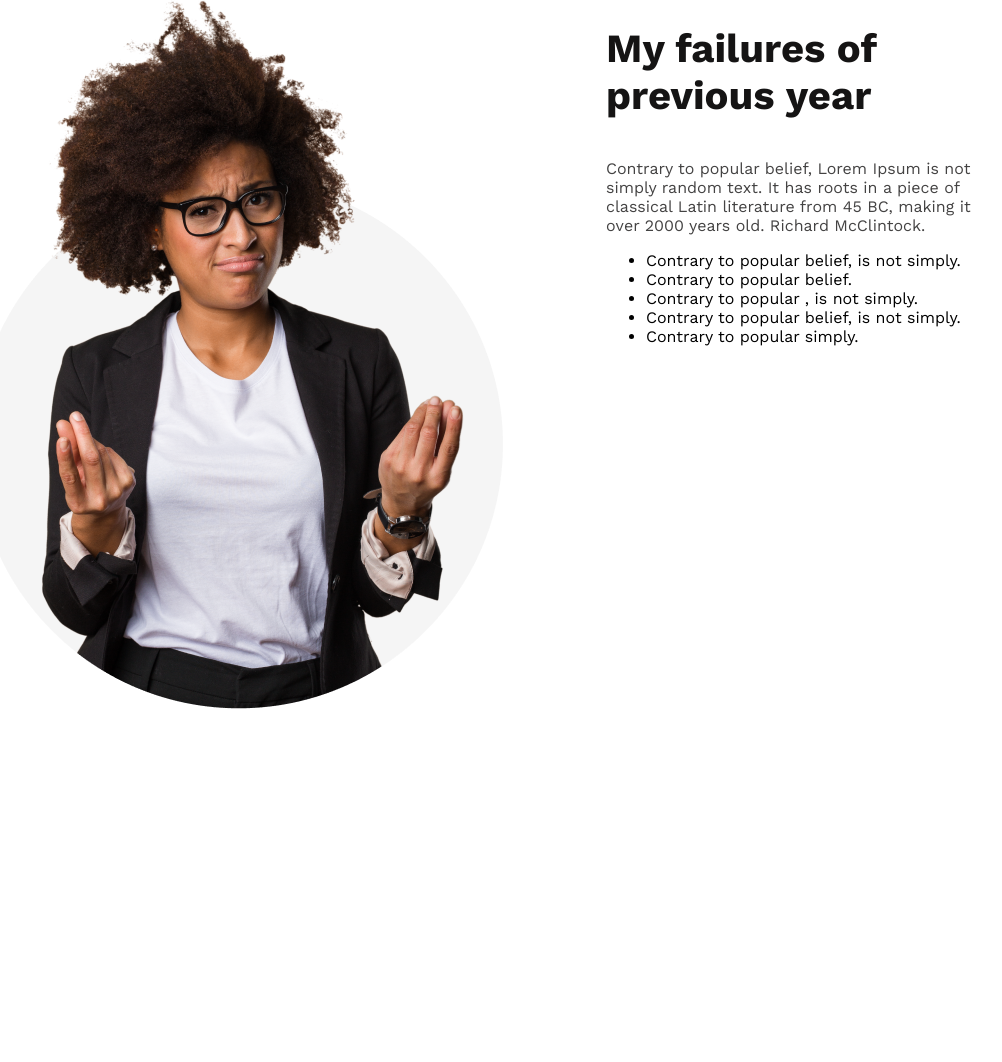
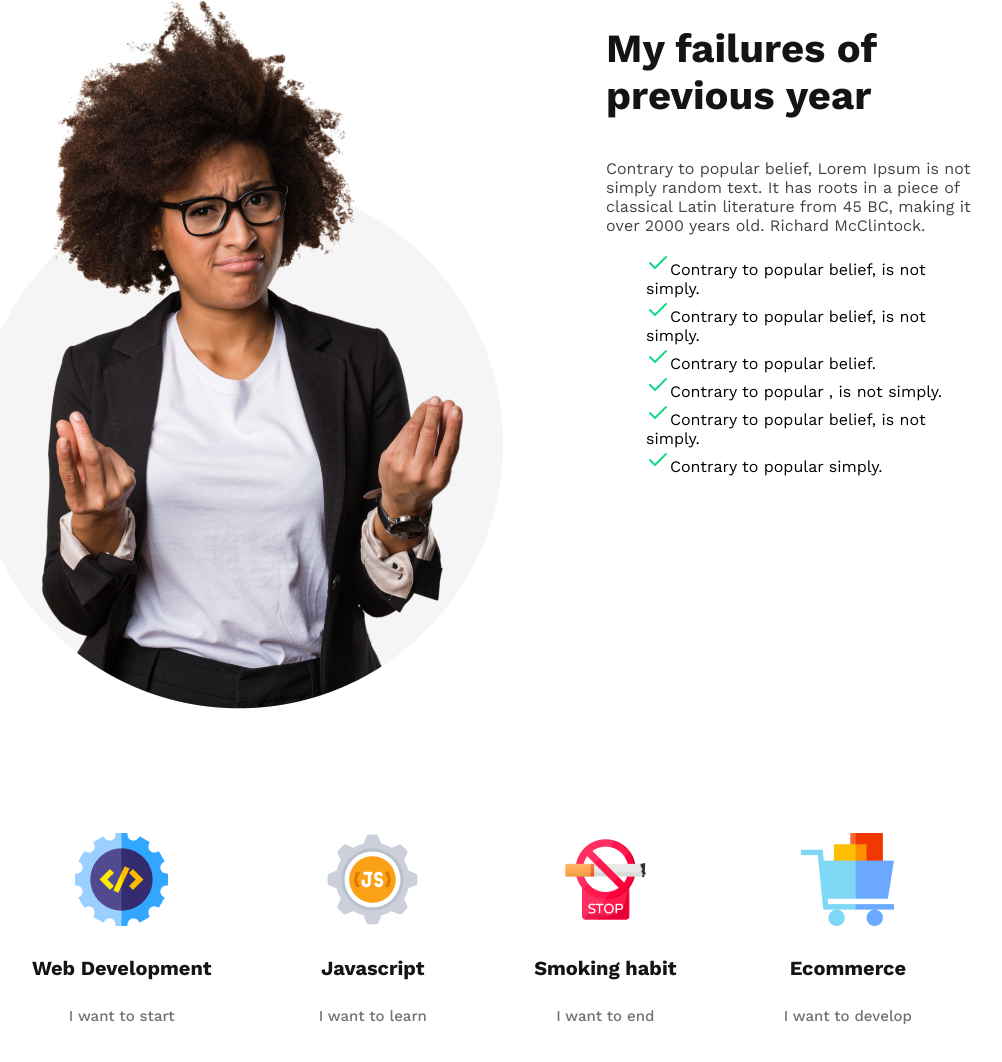
Before and after one commit to abir221090/new-year-new-me, a plain HTML site: page index.html in a window 1280 px wide. Shown: the part 1059-2121 px from the top of the page, without its empty margins (168-1170 px from the left). Before the commit the page ends 1892 px from the top, so only its background shows below. Drawn offline with nearby package versions, Linux system fonts and the light colour scheme.

Commit message:
section2 added

```diff
--- a/index.html
+++ b/index.html
@@ -21,8 +21,9 @@
 
     </header>
 
-    <!--MAIN SCTION  -->
+    <!--main SCTION  -->
     <main>
+        <!-- section1 -->
     <section class="previous-year">
         <div>
             <img class="a-person" src="/images/person.png" alt="a person image">
@@ -33,20 +34,58 @@
             </h3>
             <p class="failure-heading-para">Contrary to popular belief, Lorem Ipsum is not simply random text. It has roots in a piece of classical Latin literature from 45 BC, making it over 2000 years old.  Richard McClintock.</p>
             <ul>
-                <li>Contrary to popular belief, is not simply.</li>
-                <li>Contrary to popular belief.</li>
-                <li>Contrary to popular , is not simply.</li>
-                <li>Contrary to popular belief, is not simply.</li>
-                <li>Contrary to popular simply.</li>
+                <li><span class="green-check"><svg xmlns="http://www.w3.org/2000/svg" width="24" height="24" viewBox="0 0 24 24" fill="none">
+                <path d="M20 6L9 17L4 12" stroke="#16D887" stroke-width="2" stroke-linecap="round" stroke-linejoin="round"/>
+                </svg></span>Contrary to popular belief, is not simply.</li>
+                <li><span class="green-check"><svg xmlns="http://www.w3.org/2000/svg" width="24" height="24" viewBox="0 0 24 24" fill="none">
+                    <path d="M20 6L9 17L4 12" stroke="#16D887" stroke-width="2" stroke-linecap="round" stroke-linejoin="round"/>
+                  </svg></span>Contrary to popular belief, is not simply.</li>
+                <li><span class="green-check"><svg xmlns="http://www.w3.org/2000/svg" width="24" height="24" viewBox="0 0 24 24" fill="none">
+                    <path d="M20 6L9 17L4 12" stroke="#16D887" stroke-width="2" stroke-linecap="round" stroke-linejoin="round"/>
+                  </svg></span>Contrary to popular belief.</li>
+                <li><span class="green-check"><svg xmlns="http://www.w3.org/2000/svg" width="24" height="24" viewBox="0 0 24 24" fill="none">
+                    <path d="M20 6L9 17L4 12" stroke="#16D887" stroke-width="2" stroke-linecap="round" stroke-linejoin="round"/>
+                  </svg></span>Contrary to popular , is not simply.</li>
+                <li><span class="green-check"><svg xmlns="http://www.w3.org/2000/svg" width="24" height="24" viewBox="0 0 24 24" fill="none">
+                    <path d="M20 6L9 17L4 12" stroke="#16D887" stroke-width="2" stroke-linecap="round" stroke-linejoin="round"/>
+                  </svg></span>Contrary to popular belief, is not simply.</li>
+                <li><span class="green-check"><svg xmlns="http://www.w3.org/2000/svg" width="24" height="24" viewBox="0 0 24 24" fill="none">
+                    <path d="M20 6L9 17L4 12" stroke="#16D887" stroke-width="2" stroke-linecap="round" stroke-linejoin="round"/>
+                  </svg></span>Contrary to popular simply.</li>
             </ul>
         </div>
     </section>
+    <!-- section2 -->
+    <section class="my-plans">
+        <div class="plan">
+            <img src="/images/icons/web.png" alt="webDev">
+            <h4 class="target-heading">Web Development</h4>
+            <p class="target-para">I want to start</p>
+        </div>
+        <div class="plan">
+            <img src="/images/icons/js.png" alt="java">
+            <h4 class="target-heading">Javascript</h4>
+            <p class="target-para">I want to learn</p>
+        </div>
+        <div class="plan">
+            <img src="/images/icons/smoke.png" alt="smoking">
+            <h4 class="target-heading">Smoking habit</h4>
+            <p class="target-para">I want to end</p>
+        </div>
+        <div class="plan">
+            <img src="/images/icons/ecom.png" alt="ecom">
+            <h4 class="target-heading">Ecommerce</h4>
+            <p class="target-para">I want to develop</p>
+        </div>
+
+    </section>
+
     </main>
 
     <!-- FOOTER SECTION -->
     <footer>
 
     </footer>
-
+<img src="" alt="">
 </body>
 </html>
--- a/style.css
+++ b/style.css
@@ -1,6 +1,6 @@
 /* body section here */
 body{
-    margin: 0;
+    margin:0px ;
     padding: 0;
     font-family: 'Work Sans', sans-serif;
 }
@@ -12,10 +12,12 @@ header{
     background-size: cover;
     height: 800px;
     width: 100%;
+    margin-top: 0px;
 }
 
 .header-dad{
     text-align: right;
+
 }
 
 
@@ -42,6 +44,10 @@ font-weight: 400;}
     gap:85px;
     margin: 200px 130px 120px 120px;
 }
+.previous-year li {
+list-style: none;
+
+}
 
 .failure-heading{
 color: #151414;
@@ -52,6 +58,34 @@ font-weight: 700;
 color:#444343;
 font-size: 16px;
 font-weight: 400;}
+
+/* section2 */
+
+.my-plans{
+    display:flex;
+    gap:100px;
+    justify-content: space-between;
+    margin: 20px 200px ;
+    align-items: center;
+}
+.plan{
+
+text-align: center;
+}
+
+.target-heading{
+    color:#151414;
+    text-align: center;
+    font-size: 20px;
+    font-weight: 700;
+}
+
+.target-para{
+    color:#737272;
+    text-align: center;
+    font-size: 15px;
+    font-weight: 500;
+}
 
 /* button style */
 
```
